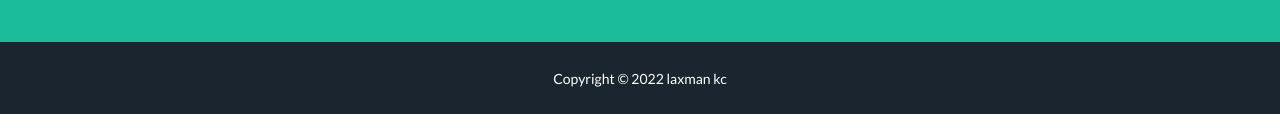
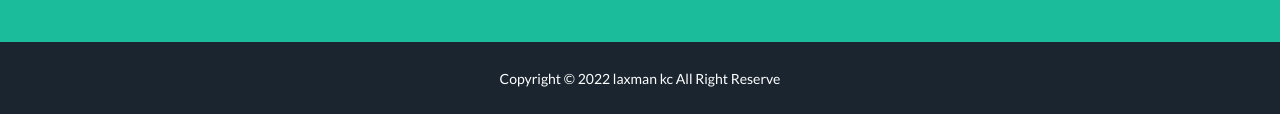
Before and after one commit to kclaxman/kclaxman, a plain HTML site: page index.html in a window 1280 px wide. Shown: the part 658-797 px from the top of the page. Drawn offline with nearby package versions, Linux system fonts and the light colour scheme.

Commit message:
website Upload

```diff
--- a/index.html
+++ b/index.html
@@ -40,7 +40,7 @@
         </header>
         <!-- Copyright Section-->
         <div class="copyright py-4 text-center text-white">
-            <div class="container"><small>Copyright &copy; 2022 laxman kc</small></div>
+            <div class="container"><small>Copyright &copy; 2022 laxman kc All Right Reserve</small></div>
         </div>
         <!-- Bootstrap core JS-->
         <script src="https://cdn.jsdelivr.net/npm/bootstrap@5.0.2/dist/js/bootstrap.bundle.min.js"></script>
```
Also changed, not shown: lax.JPG.
